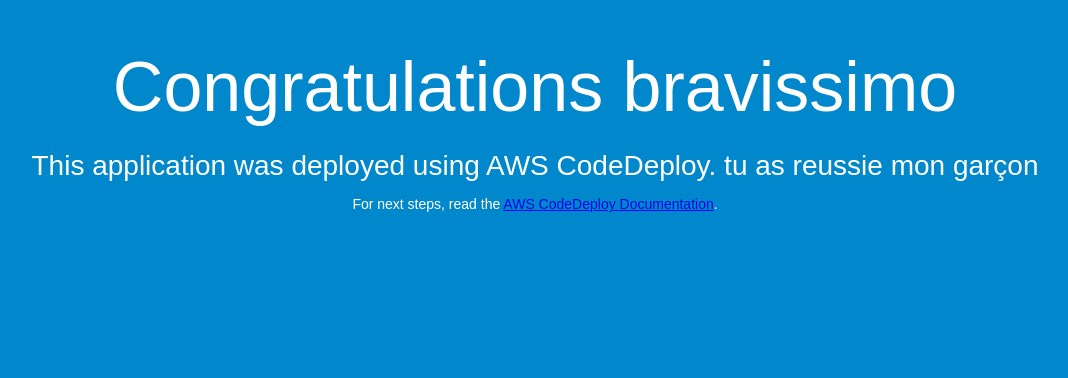
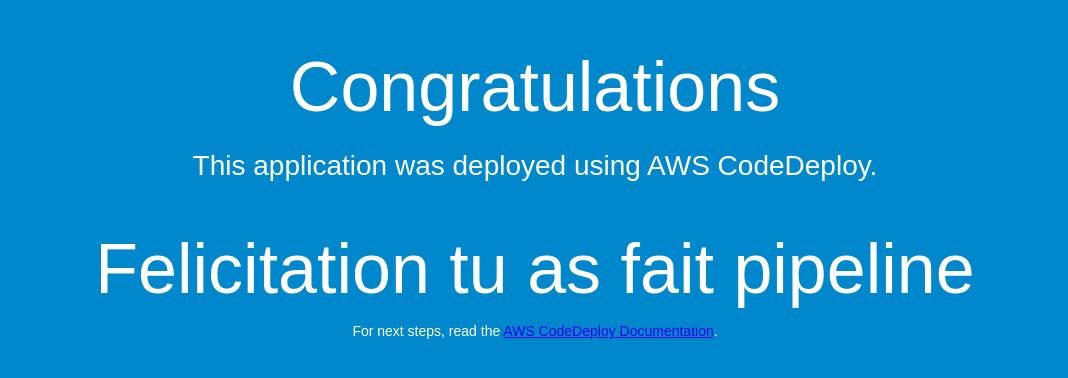
Before and after one commit to rony971/CodeDeployGitHubDemo, a plain HTML site: page index.html in a window 1280 px wide. Shown: the whole page, without its empty margins (105-1173 px from the left). Drawn offline with Linux system fonts and the light colour scheme.

Commit message:
Added sample 3

```diff
--- a/index.html
+++ b/index.html
@@ -26,8 +26,9 @@
 </head>
 <body>
   <div align="center">
-    <h1>Congratulations bravissimo</h1>
-    <h2>This application was deployed using AWS CodeDeploy. tu as reussie mon garçon</h2>
+    <h1>Congratulations </h1>
+    <h2>This application was deployed using AWS CodeDeploy. </h2>
+    <h1>Felicitation tu as fait pipeline </h1>
     <p>For next steps, read the <a href="http://aws.amazon.com/documentation/codedeploy">AWS CodeDeploy Documentation</a>.</p>
   </div>
 </body>
```
